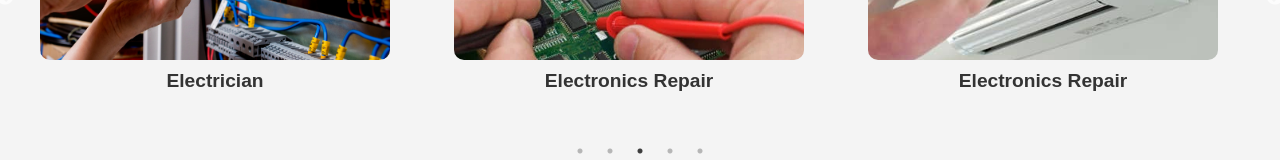
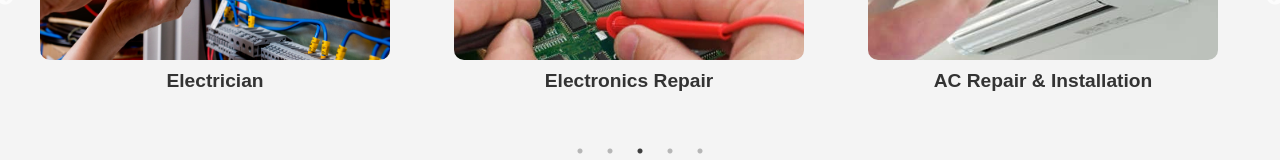
Before and after one commit to sanika2520/homerevive1, a React (Create React App) app: page / in a window 1280 px wide. Shown: the part 423-583 px from the top of the page. Built offline with nearby package versions, Linux system fonts and the light colour scheme; no server answers; grey boxes are pictures that could not be loaded.

Commit message:
modified:   src/components/LandingPage.js

```diff
--- a/src/components/LandingPage.js
+++ b/src/components/LandingPage.js
@@ -65,7 +65,7 @@ const LandingPage = () => {
           </div>
           <div className="service-slide">
             <img src={acrepairImage} alt="AC Repair & Installation Service" className="service-image" />
-            <h4>Electronics Repair</h4>
+            <h4>AC Repair & Installation</h4>
           </div>
         </Slider>
       </section>
```
